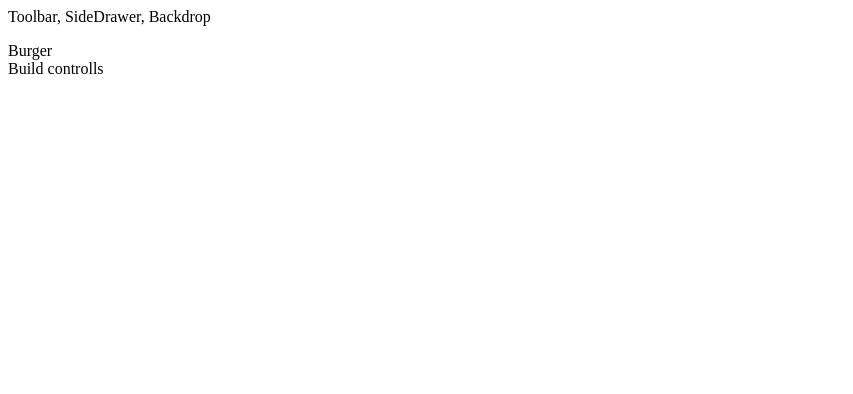
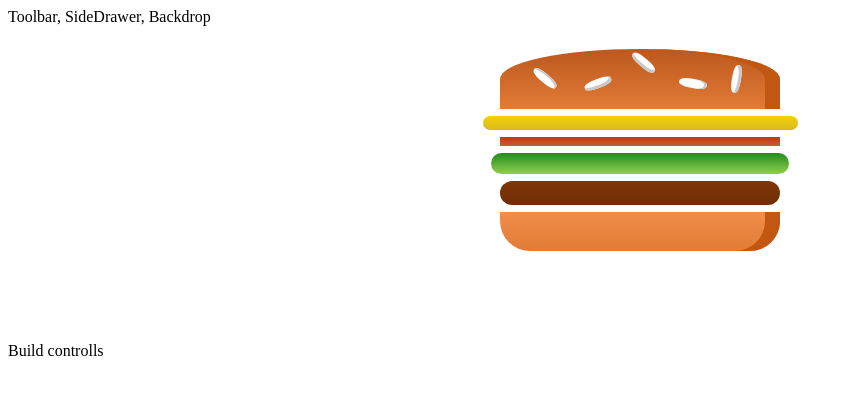
Before and after one commit to lukalid/burger-app, a React app: page / in a window 1280 px wide. Shown: the top 394 px of the page, without its empty margins (0-853 px from the left). Built offline with nearby package versions, Linux system fonts and the light colour scheme.

Commit message:
Initial burger component

```diff
--- a/src/components/Burger/Burger.js
+++ b/src/components/Burger/Burger.js
@@ -0,0 +1,18 @@
+import React from 'react';
+import BurgerIngredient from './BurgerIngredient/BurgerIngredient';
+import classes from './Burger.module.css';
+
+const burger = (props) => {
+    return (
+        <div className={classes.Burger}>
+            <BurgerIngredient type={'bread-top'}/>
+            <BurgerIngredient type='cheese'/>
+            <BurgerIngredient type='bacon'/>
+            <BurgerIngredient type='salad'/>
+            <BurgerIngredient type='meat'/>
+            <BurgerIngredient type='bread-bottom'/>
+        </div>
+    );
+};
+
+export default burger;
--- /dev/null
+++ b/src/components/Burger/Burger.module.css
@@ -0,0 +1,30 @@
+.Burger {
+    width: 100%;
+    margin: auto;
+    height: 250px;
+    overflow: scroll;
+    text-align: center;
+    font-weight: bold;
+    font-size: 1.2rem;
+}
+
+@media (min-width: 1000px) and (min-height: 700px) {
+    .Burger {
+        width: 700px;
+        height: 600px;
+    }
+}
+
+@media (min-width: 500px) and (min-height: 401px) {
+    .Burger {
+        width: 450px;
+        height: 400px;
+    }
+}
+
+@media (min-width: 500px) and (min-height: 400px) {
+    .Burger {
+        width: 350px;
+        height: 300px;
+    }
+}
--- a/src/containers/BurgerBuilder/BurgerBuilder.js
+++ b/src/containers/BurgerBuilder/BurgerBuilder.js
@@ -1,12 +1,13 @@
 import React, { Component } from "react";
 import Aux from '../../hoc/Aux';
+import Burger from '../../components/Burger/Burger';
 
 class BurgerBuilder extends Component {
 
     render () {
         return (
             <Aux>
-                <div>Burger</div>
+                <Burger/>
                 <div>Build controlls</div>
             </Aux>
         );
```
Also changed, not shown: src/components/Burger/BurgerIngredient/BurgerIngredient.js (+6 -6 lines).
